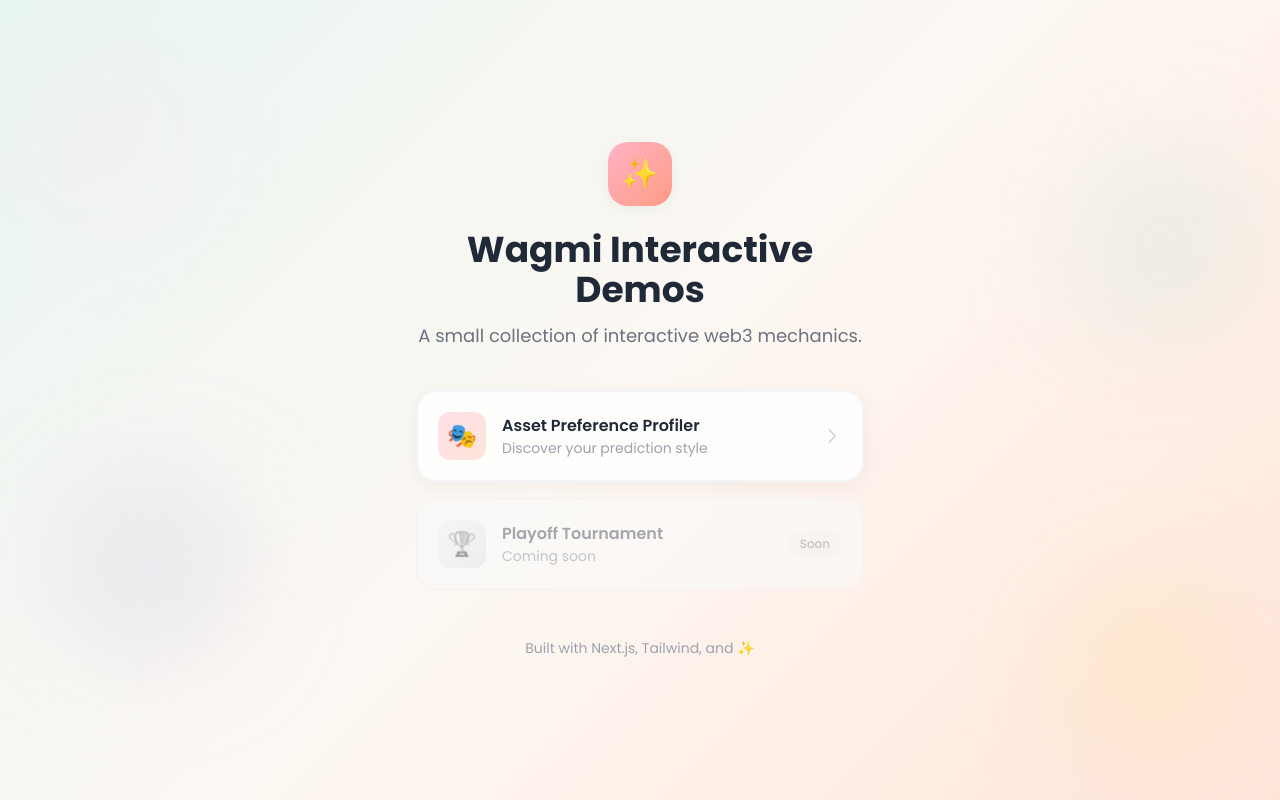
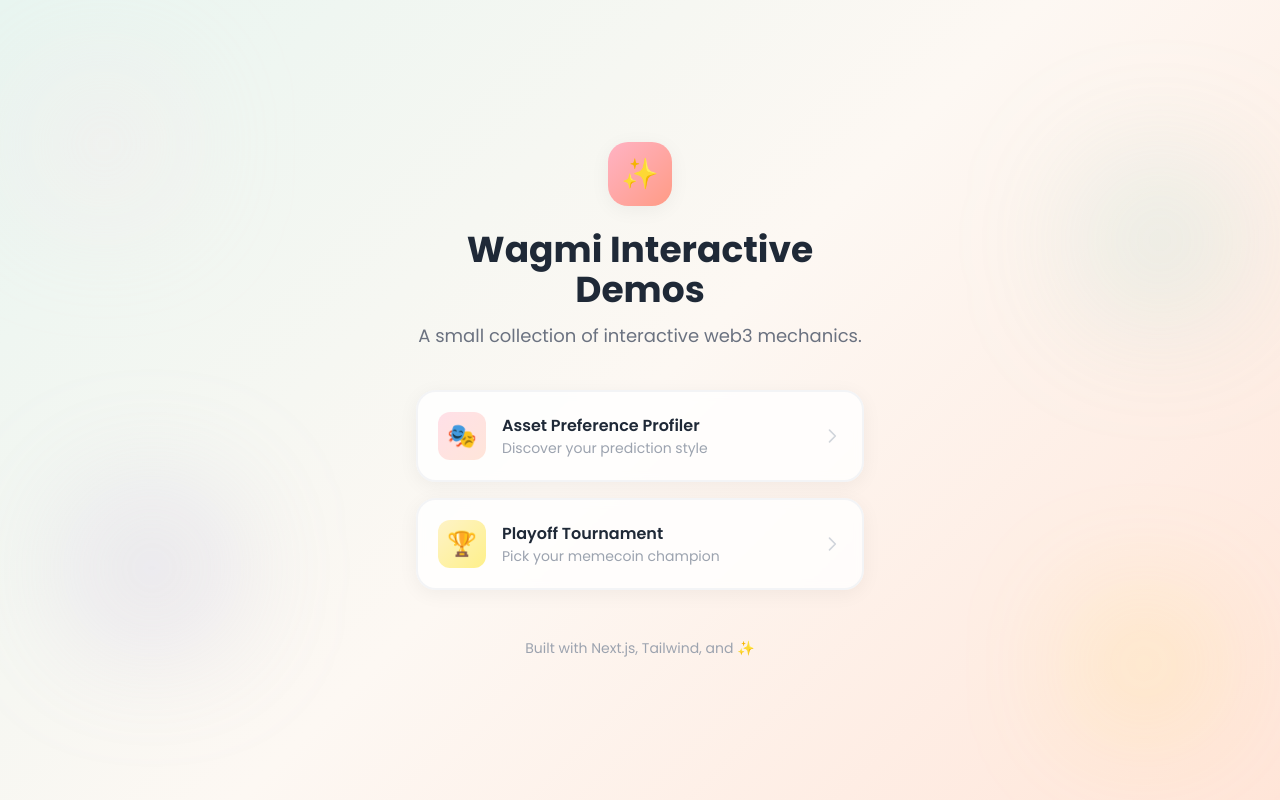
Before and after one commit to mt902/Wagmi, a Next.js app: page / in a window 1280 px wide. Built offline with nearby package versions, Linux system fonts and the light colour scheme.

Commit message:
Add link to /demo/playoff on hub page

```diff
--- a/src/app/page.tsx
+++ b/src/app/page.tsx
@@ -62,23 +62,38 @@
             </svg>
           </Link>
 
-          {/* Playoff Tournament (Coming Soon) */}
-          <div className="w-full flex items-center justify-between bg-gray-50/80 backdrop-blur-sm border-2 border-gray-100 rounded-2xl p-5 opacity-60 cursor-not-allowed">
+          {/* Playoff Tournament */}
+          <Link
+            href="/demo/playoff"
+            className="group w-full flex items-center justify-between bg-white/80 backdrop-blur-sm border-2 border-gray-100 rounded-2xl p-5 shadow-soft hover:shadow-card hover:border-accent-butter hover:bg-white transition-all duration-200 hover:scale-[1.02] active:scale-[0.98]"
+          >
             <div className="flex items-center gap-4">
-              <div className="w-12 h-12 bg-gradient-to-br from-gray-100 to-gray-200 rounded-xl flex items-center justify-center">
-                <span className="text-2xl grayscale">🏆</span>
+              <div className="w-12 h-12 bg-gradient-to-br from-amber-100 to-yellow-200 rounded-xl flex items-center justify-center">
+                <span className="text-2xl">🏆</span>
               </div>
               <div className="text-left">
-                <h2 className="font-semibold text-gray-500">
+                <h2 className="font-semibold text-gray-800 group-hover:text-amber-600 transition-colors">
                   Playoff Tournament
                 </h2>
-                <p className="text-sm text-gray-400">Coming soon</p>
+                <p className="text-sm text-gray-400">
+                  Pick your memecoin champion
+                </p>
               </div>
             </div>
-            <span className="text-xs font-medium text-gray-400 bg-gray-100 px-3 py-1 rounded-full">
-              Soon
-            </span>
-          </div>
+            <svg
+              className="w-5 h-5 text-gray-300 group-hover:text-amber-400 group-hover:translate-x-1 transition-all"
+              fill="none"
+              viewBox="0 0 24 24"
+              stroke="currentColor"
+            >
+              <path
+                strokeLinecap="round"
+                strokeLinejoin="round"
+                strokeWidth={2}
+                d="M9 5l7 7-7 7"
+              />
+            </svg>
+          </Link>
         </div>
 
         {/* Footer */}
```
